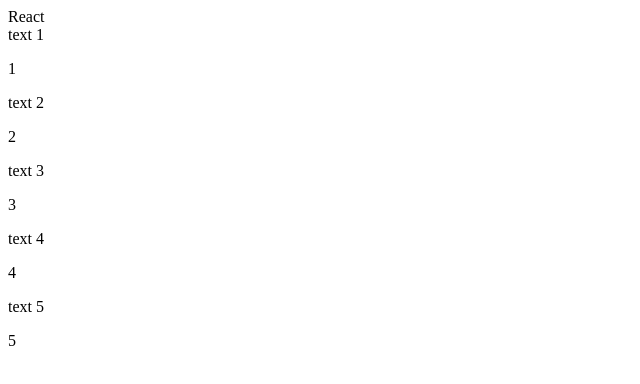
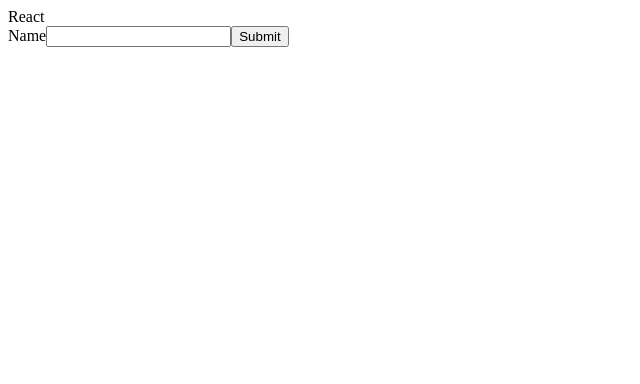
Before and after one commit to nmoore14/react_udemy, a React (Create React App) app in the folder app1/app1/: page / in a window 1280 px wide. Shown: the top 384 px of the page, without its empty margins (0-640 px from the left). Built offline with nearby package versions, Linux system fonts and the light colour scheme.

Commit message:
working through forms and starting redux

```diff
--- a/app1/app1/src/containers/container1.js
+++ b/app1/app1/src/containers/container1.js
@@ -3,45 +3,28 @@
 
 class Container1 extends Component {
 
-	Arr1 = [
-		{
-			id: 1,
-			text: 'text 1',
-			number: 1
-		},
-		{
-			id: 2,
-			text: 'text 2',
-			number: 2
-		},
-		{
-			id: 3,
-			text: 'text 3',
-			number: 3
-		},
-		{
-			id: 4,
-			text: 'text 4',
-			number: 4
-		},
-		{
-			id: 5,
-			text: 'text 5',
-			number: 5
-		}
-	]
+	state = {
+		value: ''
+	}
 
-	RenderListItem = (props) => (
-		<div>
-			{props.item.text}
-			<p>{props.item.number}</p>
-		</div>
+	handleChange = (event) => (
+		this.setState({ value: event.target.value })
 	)
+
+	handleSubmit = (event) => {
+		event.preventDefault();
+		console.log(this.state.value)
+	}
 
 	render() {
 		return (
 			<div>
-				{this.Arr1.map((item) => ( <this.RenderListItem key={item.id} item={item} />))}
+				{this.state.value}
+				<form onSubmit={this.handleSubmit}>
+					<label>Name</label>
+					<input id="name" onChange={this.handleChange} type="text" />
+					<button type="submit">Submit</button>
+				</form>
 			</div>
 		)
 	}
```
